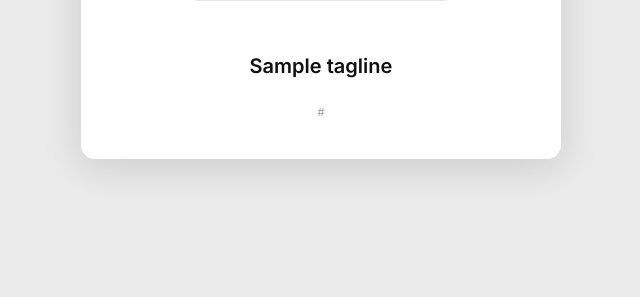
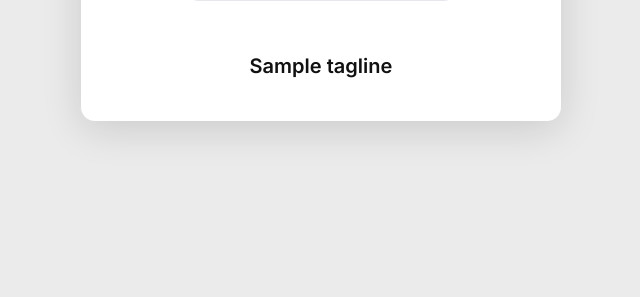
Before and after one commit to selimmans/QueueLight, a Django app: template dashboard/templates/dashboard/qr_poster.html in a window 1280 px wide. Shown: the part 503-800 px from the top of the page, without its empty margins (319-959 px from the left). Run offline with Django 5.2, Linux system fonts and the light colour scheme; the template is opened without the code that fills it: most values are stand-ins (such as "Sample title", 1, 10 or a date in 2020); data that the repository does not hold is empty; some libraries are stand-ins or nearby versions.

Commit message:
fix: remove URL from QR poster — QR code is the URL
Co-Authored-By: Claude Sonnet 4.6 <noreply@anthropic.com>

```diff
--- a/dashboard/templates/dashboard/qr_poster.html
+++ b/dashboard/templates/dashboard/qr_poster.html
@@ -178,7 +178,6 @@
 
       <p class="poster-tagline">{{ tagline|linebreaksbr }}</p>
 
-      <p class="poster-url">{{ join_url }}</p>
     </div>
 
     <div class="poster-footer"></div>
```
